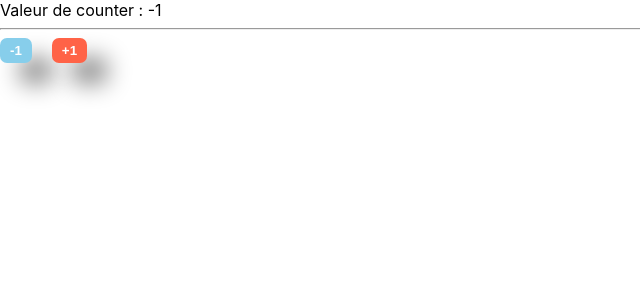
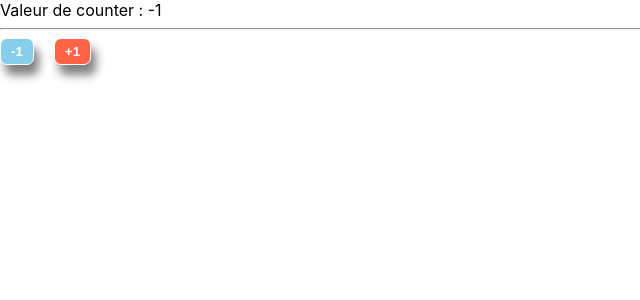
Before and after one commit to champix56/2023-12-04-tjs, a React (Create React App) app: page / in a window 1280 px wide. Shown: the top 300 px of the page, without its empty margins (0-640 px from the left). Built offline with nearby package versions, Linux system fonts and the light colour scheme.

Commit message:
gestion etat sur button

```diff
--- a/src/App/components/ui/Button/Button.tsx
+++ b/src/App/components/ui/Button/Button.tsx
@@ -1,4 +1,4 @@
-import React from "react";
+import React, { useEffect, useState } from "react";
 import styles from "./Button.module.css";
 import PropTypes from 'prop-types'
 
@@ -8,15 +8,24 @@
   onButtonClick?: Function
 }
 const Button: React.FunctionComponent<IButtonProps> = (props) => {
+  const [isClicked, setisClicked] = useState({clilckState:false, hello:'de lu'})
+  useEffect(() => {
+    console.log('chauffe marcel');
+    setTimeout(() => {
+      setisClicked({...isClicked,clilckState:false})
+    }, 350);
+  }, [isClicked.clilckState])
   console.log(props);
-  const onClick=(evt:React.MouseEvent) => {
+  const onClick = (evt: React.MouseEvent) => {
+    setisClicked({...isClicked,clilckState:true});
     //cliqué
+    //setIsClicked(true);
     if (props.onButtonClick !== undefined) { props.onButtonClick('coucou'); }
     //declique
   }
   return (
     <button
-      className={styles.Button}
+      className={`${styles.Button}${isClicked ? ' ' + styles.clicked : ''}`}
       style={{ backgroundColor: props.bgColor }}
       onClick={onClick}
     >
@@ -29,7 +38,7 @@
   bgColor: PropTypes.oneOf(['tomato', 'skyblue']),
   onButtonClick: PropTypes.func
 }
-Button.defaultProps={
-  onButtonClick:()=>{console.log('pas de buttonClick sur ce button');}
+Button.defaultProps = {
+  onButtonClick: () => { console.log('pas de buttonClick sur ce button'); }
 }
 export default Button;
```
